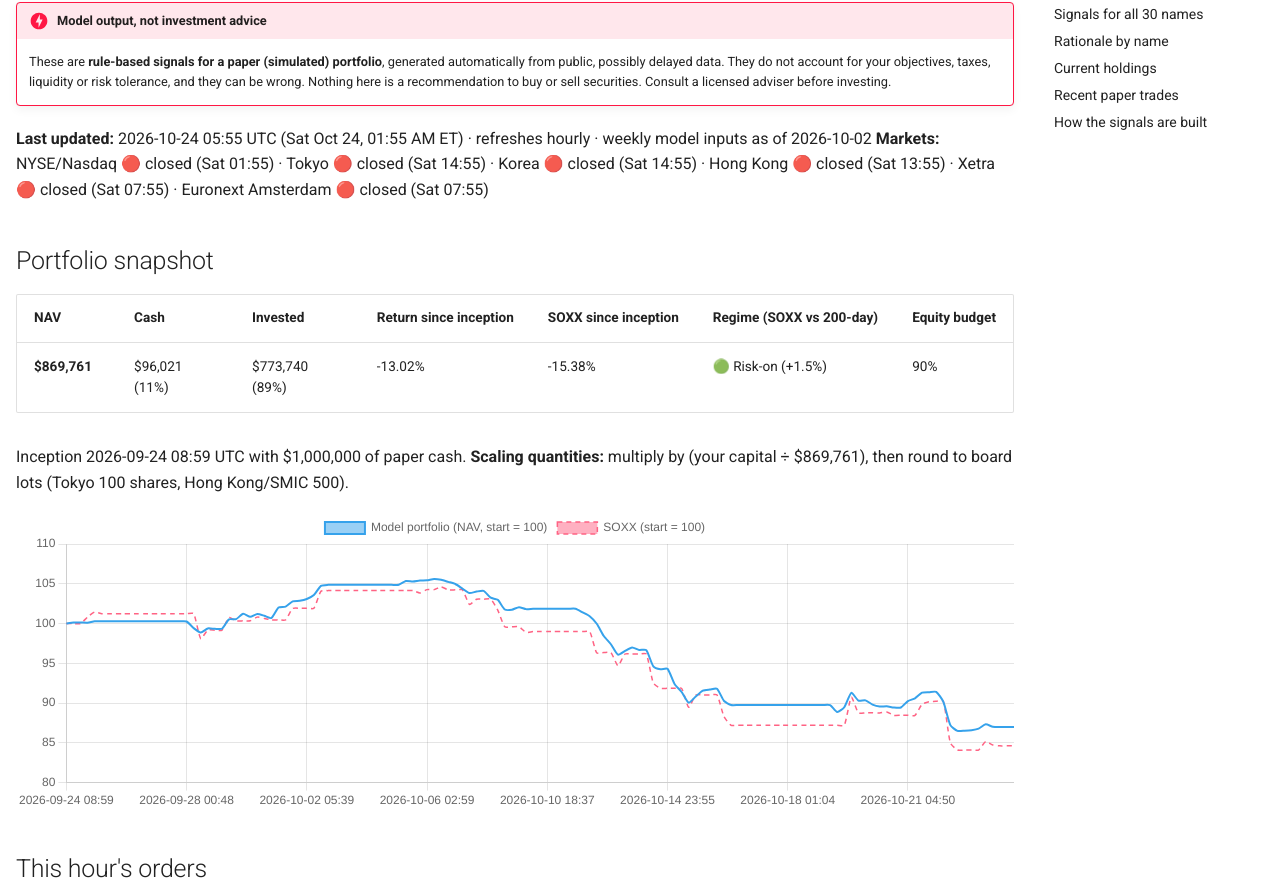
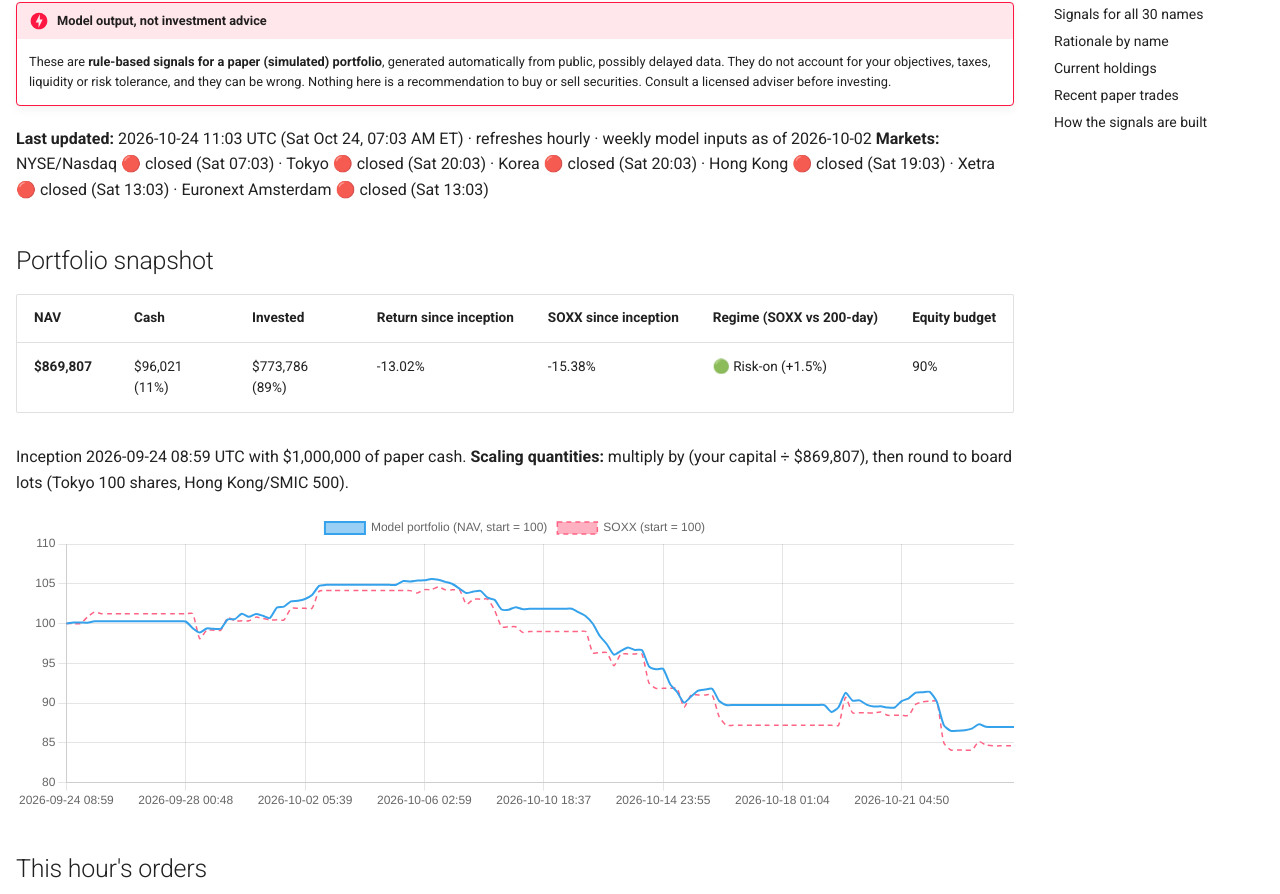
Before and after one commit to findnavish/InvestmentOpportunities, an MkDocs documentation site: the page built from docs/trade-signals/index.md, in a window 1280 px wide and 1400 px high. Shown: the part 226-1120 px from the top of the window. Built offline with MkDocs 1.6.1 and Material for MkDocs 9.7.7, drawn with Linux system fonts in a browser that asks for light colours; comment, search, counter and statistics services are not loaded; some of the changed text lies outside the part shown.

Commit message:
Signals update 2026-10-24 11:03 UTC

```diff
--- a/docs/trade-signals/index.md
+++ b/docs/trade-signals/index.md
@@ -8,16 +8,16 @@ hide:
 !!! danger "Model output, not investment advice"
     These are **rule-based signals for a paper (simulated) portfolio**, generated automatically from public, possibly delayed data. They do not account for your objectives, taxes, liquidity or risk tolerance, and they can be wrong. Nothing here is a recommendation to buy or sell securities. Consult a licensed adviser before investing.
 
-**Last updated:** 2026-10-24 05:55 UTC (Sat Oct 24, 01:55 AM ET) · refreshes hourly · weekly model inputs as of 2026-10-02
-**Markets:** NYSE/Nasdaq 🔴 closed (Sat 01:55) · Tokyo 🔴 closed (Sat 14:55) · Korea 🔴 closed (Sat 14:55) · Hong Kong 🔴 closed (Sat 13:55) · Xetra 🔴 closed (Sat 07:55) · Euronext Amsterdam 🔴 closed (Sat 07:55)
+**Last updated:** 2026-10-24 11:03 UTC (Sat Oct 24, 07:03 AM ET) · refreshes hourly · weekly model inputs as of 2026-10-02
+**Markets:** NYSE/Nasdaq 🔴 closed (Sat 07:03) · Tokyo 🔴 closed (Sat 20:03) · Korea 🔴 closed (Sat 20:03) · Hong Kong 🔴 closed (Sat 19:03) · Xetra 🔴 closed (Sat 13:03) · Euronext Amsterdam 🔴 closed (Sat 13:03)
 
 ## Portfolio snapshot
 
 | NAV | Cash | Invested | Return since inception | SOXX since inception | Regime (SOXX vs 200-day) | Equity budget |
 |---|---|---|---|---|---|---|
-| **$869,761** | $96,021 (11%) | $773,740 (89%) | -13.02% | -15.38% | 🟢 Risk-on (+1.5%) | 90% |
+| **$869,807** | $96,021 (11%) | $773,786 (89%) | -13.02% | -15.38% | 🟢 Risk-on (+1.5%) | 90% |
 
-Inception 2026-09-24 08:59 UTC with $1,000,000 of paper cash. **Scaling quantities:** multiply by (your capital ÷ $869,761), then round to board lots (Tokyo 100 shares, Hong Kong/SMIC 500).
+Inception 2026-09-24 08:59 UTC with $1,000,000 of paper cash. **Scaling quantities:** multiply by (your capital ÷ $869,807), then round to board lots (Tokyo 100 shares, Hong Kong/SMIC 500).
 
 <canvas id="navChart" height="90"></canvas>
 
```
Also changed, not shown: other parts of docs/trade-signals/index.md (+27 -27 lines), docs/trade-signals/nav.json (+1 -1 lines).
